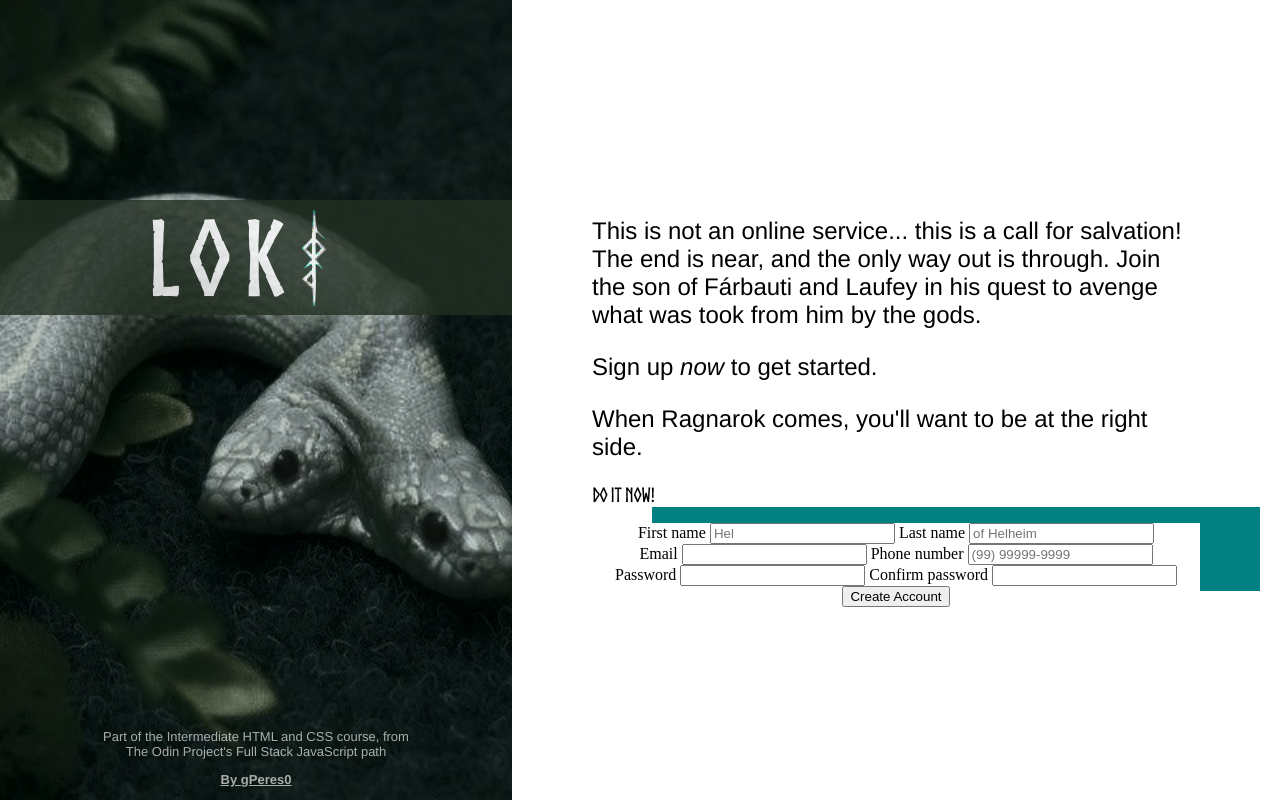
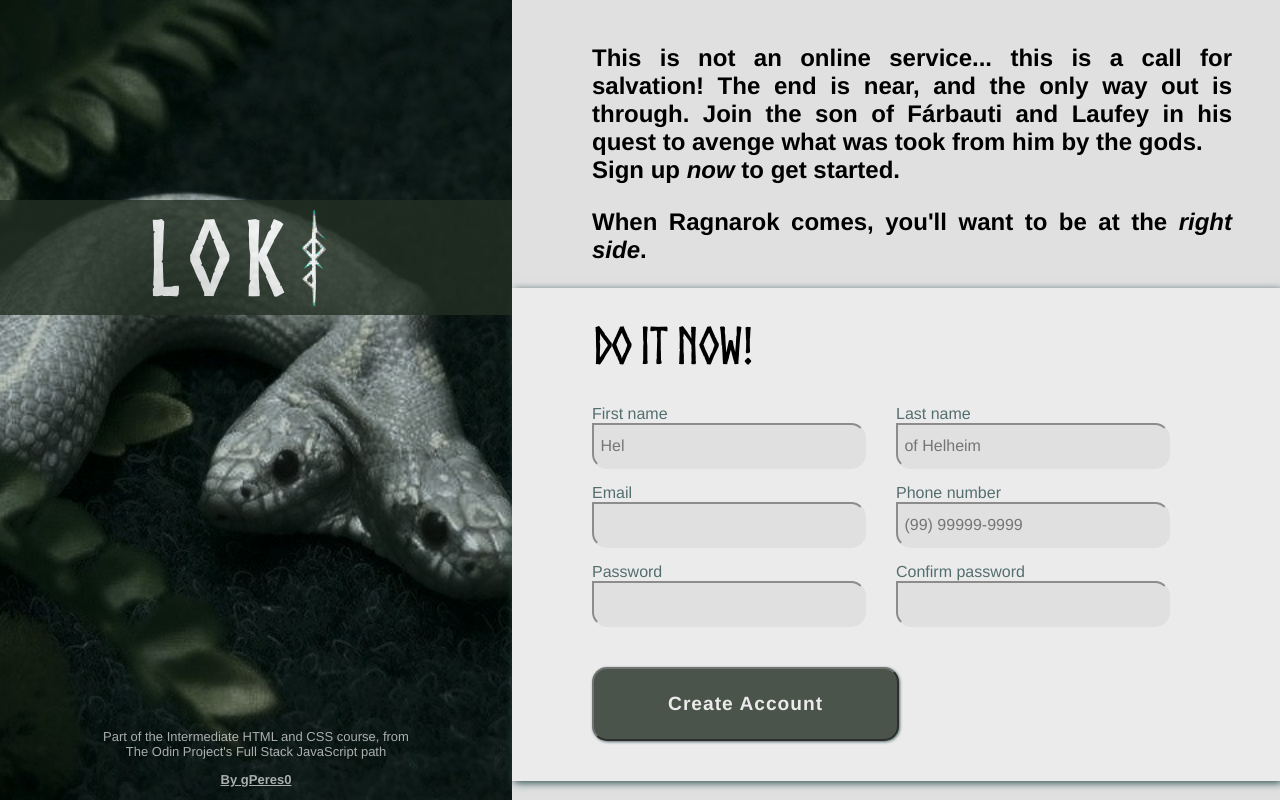
Before and after one commit to gPeres0/odin-sign-up-form, a plain HTML site: page index.html in a window 1280 px wide. Drawn offline with Linux system fonts and the light colour scheme.

Commit message:
feat: termina right-side e da retoques finais

```diff
--- a/assets/style.css
+++ b/assets/style.css
@@ -14,6 +14,7 @@ body {
     display: flex;
     flex-direction: row;
     margin: 0;
+    background-color: #e0e0e0;
 }
 
 /* ------------------------------------------ */
@@ -90,21 +91,83 @@ h1 {
 #right-side {
     flex: 1;
     align-content: center;
-    margin: 5rem
 }
 
 .form-upper-text {
     font-family: 'Franklin Gothic Medium', 'Arial Narrow', Arial, sans-serif;
     font-size: 1.5rem;
+    margin-left: 5rem;
+    width: 50vw;
+    text-align: justify;
+    font-weight: 600;
 }
 
 h3 {
-    font-family: norse;
+    font-family: norse, 'Times New Roman', Times, serif;
+    font-size: 3rem;
+    margin-bottom: 2rem;
+    margin-top: 2rem;
 }
 
-form {
+#form-container {
     display: flex;
     flex-direction: column;
-    align-items: center;
-    box-shadow: 60px -16px teal;
+
+    padding-left: 5rem;
+    padding-right: 5rem;
+    padding-bottom: 2.5rem;
+
+    background-color: #ebebeb;
+    box-shadow: 2px 2px 8px darkslategrey;
 }
+
+.form-line {
+    display: flex;
+
+    padding-bottom: 15px;
+}
+
+.form-cell {
+    display: flex;
+    flex-direction: column;
+
+    flex: 1;
+
+    padding-right: 30px;
+}
+
+label {
+    font-family: 'Franklin Gothic Medium', 'Arial Narrow', Arial, sans-serif;
+    color: darkslategrey;
+    opacity: 0.8;
+}
+
+input {
+    height: 2.5rem;
+    /* width: 10rem; */
+    border-radius: 0px 15px 15px 15px;
+    border-color: #e0e0e0;
+    background-color: #e0e0e0;
+
+    font-family: 'Franklin Gothic Medium', 'Arial Narrow', Arial, sans-serif;
+    font-size: 1rem;
+}
+
+button {
+    flex: 0 0 auto;
+
+    color: #ebebeb;
+    background-color: #232f23;
+    opacity: 0.8;
+
+    width: 24vw;
+    padding: 1.5rem;
+    margin-top: 25px;
+    border-radius: 15px;
+    box-shadow: 1px 1px 3px darkslategrey;
+
+    font-family: 'Franklin Gothic Medium', 'Arial Narrow', Arial, sans-serif;
+    font-size: 1.2rem;
+    font-weight: 900;
+    letter-spacing: 1px;
+}
--- a/index.html
+++ b/index.html
@@ -19,36 +19,53 @@
     </div>
 
     <div id="right-side">
-        <p class="form-upper-text">This is not an online service... this is a call for salvation! The end is near, and the only way out is through. Join the son of Fárbauti and Laufey in his quest to avenge what was took from him by the gods.</p>
-        <p class="form-upper-text">Sign up <i>now</i> to get started.</p>
-        <p class="form-upper-text" id="ragnarok-text">When Ragnarok comes, you'll want to be at the right side.</p>
+        <p class="form-upper-text">This is not an online service... this is a call for salvation! The end is near, and the only way out is through. Join the son of Fárbauti and Laufey in his quest to avenge what was took from him by the gods.<br>Sign up <i>now</i> to get started.</p>
+        <p class="form-upper-text" id="ragnarok-text">When Ragnarok comes, you'll want to be at the <i>right side</i>.</p>
 
+        <div id="form-container">
             <h3>Do it now!</h3>
+
             <form action="https://httpbin.org/post" method="post">
                 <div class="form-line">
+                    <div class="form-cell">
                         <label for="first-name">First name</label>
-                <input type="text" id="first-name" name="first-name" placeholder="Hel" required>
+                        <input type="text" id="first-name" name="first-name" placeholder=" Hel" required>
+                    </div>
 
+                    <div class="form-cell">
                         <label for="last-name">Last name</label>
-                <input type="text" id="last-name" name="last-name" placeholder="of Helheim" required>
+                        <input type="text" id="last-name" name="last-name" placeholder=" of Helheim" required>
                     </div>
+                </div>
+
                 <div class="form-line">
+                    <div class="form-cell">
                         <label for="email-address">Email</label>
                         <input type="email" id="email-address" name="email" required>
+                    </div>
 
+                    <div class="form-cell">
                         <label for="phone">Phone number</label>
-                <input type="tel" id="phone" name="phone" placeholder="(99) 99999-9999" pattern="^\([0-9]{2}\)\s?[0-9]{4,5}-[0-9]{4}$">
+                        <input type="tel" id="phone" name="phone" placeholder=" (99) 99999-9999" pattern="^\([0-9]{2}\)\s?[0-9]{4,5}-[0-9]{4}$">
                     </div>
+                </div>
+
                 <div class="form-line">
+                    <div class="form-cell">
                         <label for="password">Password</label>
                         <input type="password" id="password" name="password" required>
+                    </div>
 
+                    <div class="form-cell">
                         <label for="confirm-password">Confirm password</label>
                         <input type="password" id="confirm-password" name="confirm-password" required>
+                    </div>
                 </div>
 
                 <button>Create Account</button>
             </form>
+
+        </div>
     </div>
 </body>
 </html>
```
Lines whose indentation alone changed are shown as unchanged.
